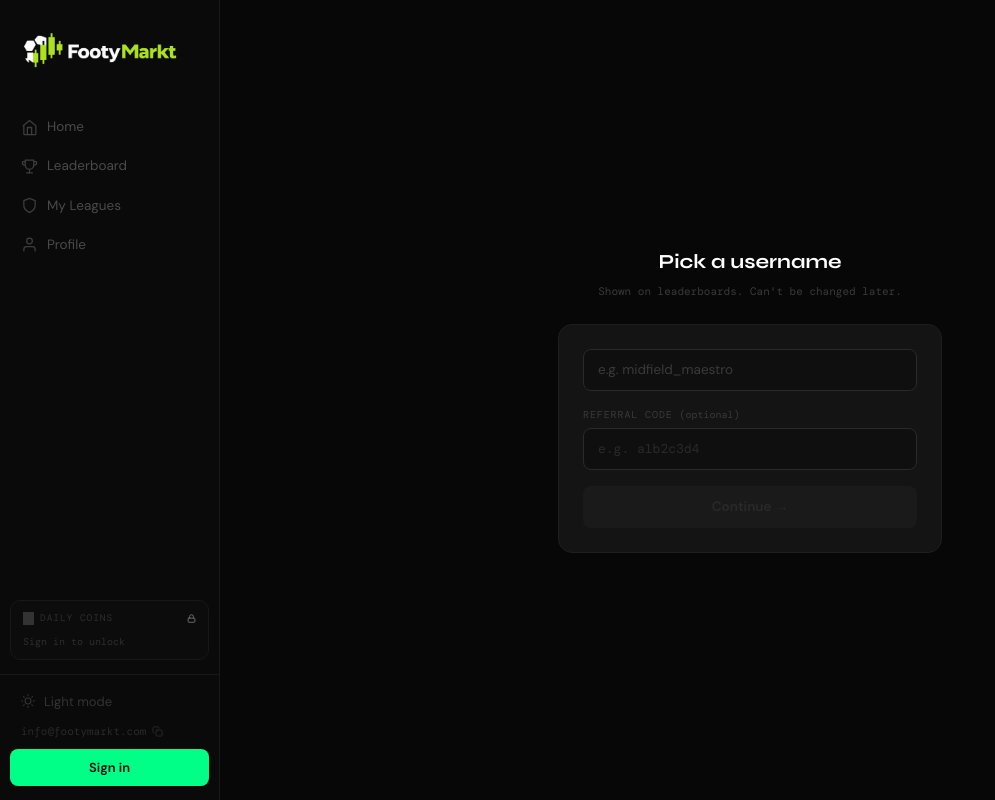
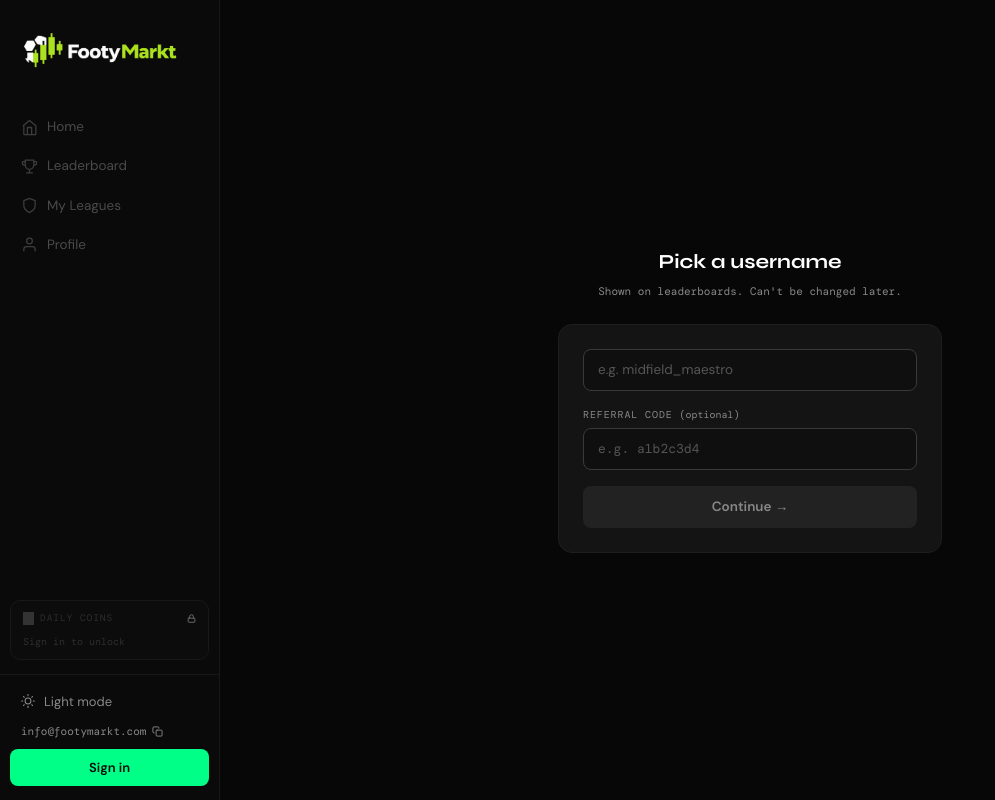
Before and after one commit to zanlukatomanic1/footymarkt, a Next.js app: page /username in a window 1280 px wide. Shown: the whole page, without its empty margins (0-995 px from the left). Built offline with nearby package versions, Linux system fonts and the light colour scheme; no server answers.

Commit message:
contrast on dark screens

```diff
--- a/src/app/globals.css
+++ b/src/app/globals.css
@@ -43,7 +43,7 @@
   --nav-active-color:      #00ff87;
   --nav-inactive:          #4a4a4a;
   --sidebar-divider:       #181818;
-  --sidebar-low-text:      #333333;
+  --sidebar-low-text:      #888888;
   --username-color:        #aaaaaa;
   --widget-bg:             #0c0c0c;
   --widget-border:         #181818;
@@ -145,7 +145,7 @@
   --nav-active-color:      #74C200;
   --nav-inactive:          #4A4A4A;
   --sidebar-divider:       #252525;
-  --sidebar-low-text:      #3A3A3A;
+  --sidebar-low-text:      #888888;
   --username-color:        #AAAAAA;
   --widget-bg:             #1a1a1a;
   --widget-border:         #252525;
--- a/src/app/username/page.tsx
+++ b/src/app/username/page.tsx
@@ -67,7 +67,7 @@ function UsernameForm() {
       <div className="w-full max-w-sm">
         <div className="mb-6 text-center">
           <div className="font-display text-[20px] font-bold text-white">Pick a username</div>
-          <p className="mt-1.5 font-mono text-[11px] text-ink-faint">
+          <p className="mt-1.5 font-mono text-[11px] text-[#888888]">
             Shown on leaderboards. Can&apos;t be changed later.
           </p>
         </div>
@@ -79,19 +79,19 @@ function UsernameForm() {
               value={username}
               onChange={(e) => setUsername(e.target.value)}
               placeholder="e.g. midfield_maestro"
-              className="w-full rounded-[8px] border border-line-strong bg-topbar px-[14px] py-[10px] font-sans text-[13.5px] text-[#e0e0e0]"
+              className="w-full rounded-[8px] border border-[#3a3a3a] bg-topbar px-[14px] py-[10px] font-sans text-[13.5px] text-[#e0e0e0] placeholder:text-[#555555]"
             />
           </div>
 
           <div>
-            <label className="mb-1.5 block font-mono text-[10px] uppercase tracking-[0.09em] text-ink-faint">
+            <label className="mb-1.5 block font-mono text-[10px] uppercase tracking-[0.09em] text-[#888888]">
               Referral code <span className="normal-case tracking-normal">(optional)</span>
             </label>
             <input
               value={refCode}
               onChange={(e) => setRefCode(e.target.value)}
               placeholder="e.g. a1b2c3d4"
-              className="w-full rounded-[8px] border border-line-strong bg-topbar px-[14px] py-[10px] font-mono text-[13px] text-[#e0e0e0] placeholder:text-ink-silent"
+              className="w-full rounded-[8px] border border-[#3a3a3a] bg-topbar px-[14px] py-[10px] font-mono text-[13px] text-[#e0e0e0] placeholder:text-[#555555]"
             />
           </div>
 
@@ -101,8 +101,8 @@ function UsernameForm() {
             disabled={busy}
             className="w-full rounded-[8px] py-[11px] text-[13.5px] font-semibold transition-all disabled:opacity-50"
             style={{
-              background: username.trim() && !busy ? "#00ff87" : "#1a1a1a",
-              color: username.trim() && !busy ? "#080808" : "#2a2a2a",
+              background: username.trim() && !busy ? "#00ff87" : "#222222",
+              color: username.trim() && !busy ? "#080808" : "#888888",
             }}
           >
             {busy ? "Saving…" : "Continue →"}
--- a/src/components/CopyEmail.tsx
+++ b/src/components/CopyEmail.tsx
@@ -18,14 +18,16 @@ export default function CopyEmail({ className }: { className?: string }) {
     <div className={`flex items-center gap-[6px] ${className ?? ""}`}>
       <a
         href={`mailto:${EMAIL}`}
-        className="font-mono text-[11px] text-[#2a2a2a] hover:text-[#444] transition-colors"
+        className="font-mono text-[11px] hover:text-[#aaa] transition-colors"
+        style={{ color: "var(--sidebar-low-text)" }}
       >
         {EMAIL}
       </a>
       <button
         onClick={copy}
         title="Copy email"
-        className="flex items-center justify-center rounded text-[#2a2a2a] hover:text-[#555] transition-colors"
+        className="flex items-center justify-center rounded hover:text-[#aaa] transition-colors"
+        style={{ color: "var(--sidebar-low-text)" }}
       >
         {copied ? (
           <svg width="11" height="11" viewBox="0 0 24 24" fill="none" stroke="#00ff87" strokeWidth="2.5" strokeLinecap="round" strokeLinejoin="round">
```
